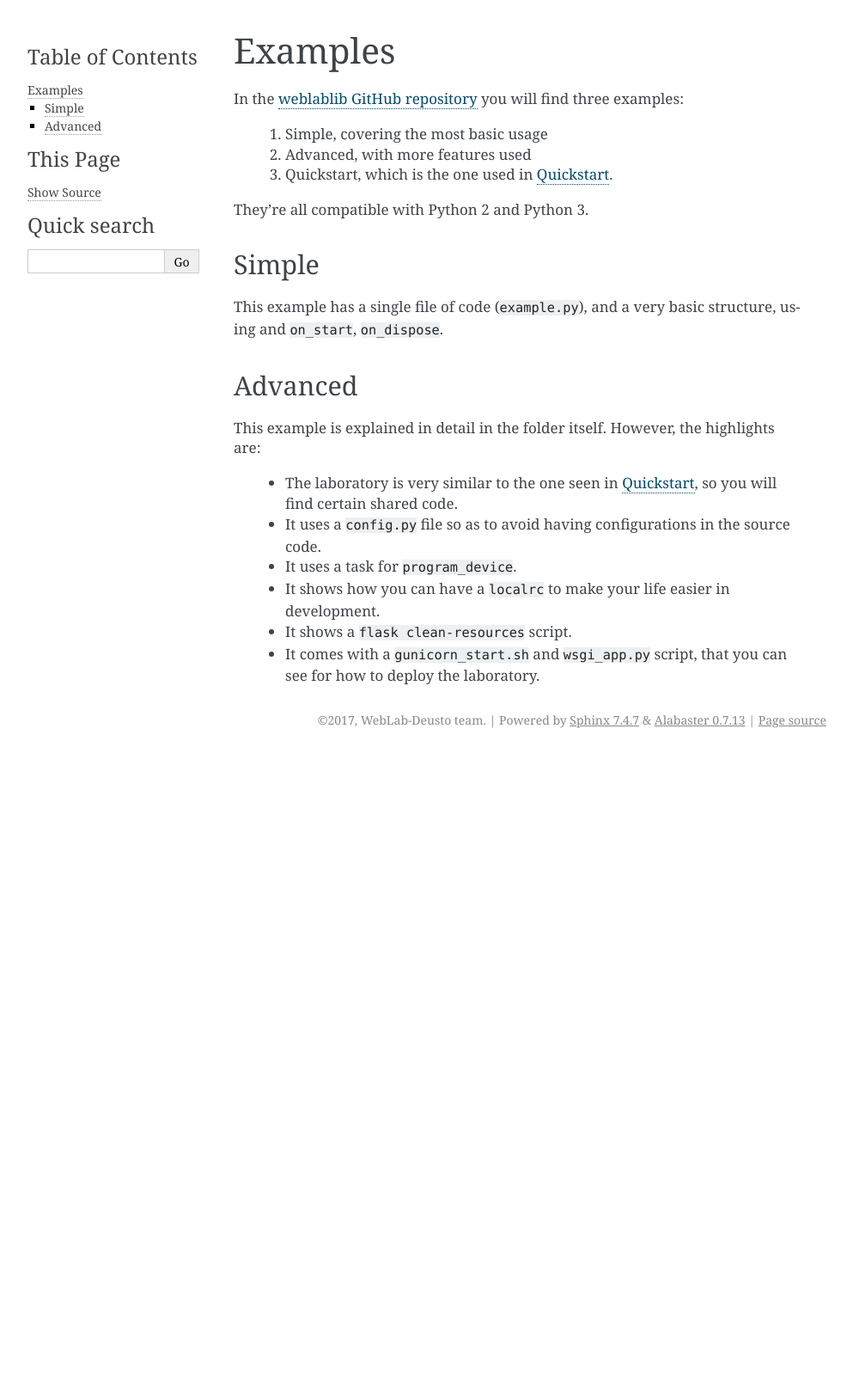
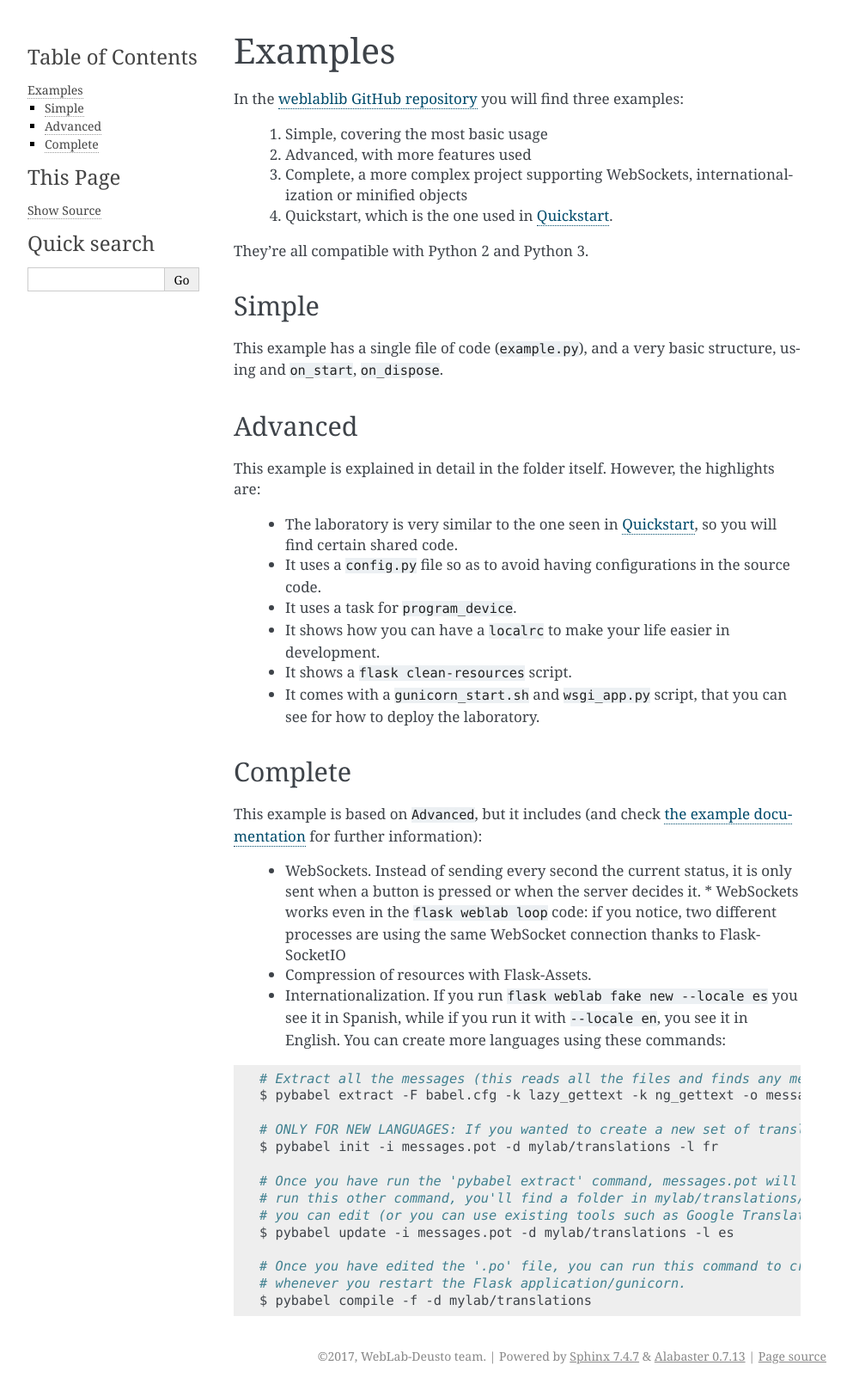
Before and after one commit to weblabdeusto/weblablib, a Sphinx documentation site: the page built from docs/source/examples.rst, in a window 1280 px wide. Shown: the whole page at 86% size, without its empty margins (148-1141 px from the left). Built offline with Sphinx 7.4.7, drawn with Linux system fonts in a browser that asks for light colours; before the commit the page ends 900 px from its top, so only the background shows below that.

Commit message:
Add more documentation and examples

```diff
--- a/docs/source/advanced.rst
+++ b/docs/source/advanced.rst
@@ -111,6 +111,11 @@ of whether all the tasks assigned to the current session have finished or not, a
 user will be assigned until the task is finished. So make sure that your task ends in time
 so as to not consume time of other users, and avoid starting tasks when the
 ``weblab_user.time_left`` is too short.
+
+WebSockets with Flask-SocketIO
+------------------------------
+
+asdf
 
 Multiple laboratories in the same server
 ----------------------------------------
--- a/docs/source/examples.rst
+++ b/docs/source/examples.rst
@@ -7,6 +7,7 @@ In the `weblablib GitHub repository <https://github.com/weblabdeusto/weblablib/t
 
  #. Simple, covering the most basic usage
  #. Advanced, with more features used
+ #. Complete, a more complex project supporting WebSockets, internationalization or minified objects
  #. Quickstart, which is the one used in :ref:`quickstart`.
 
 They're all compatible with Python 2 and Python 3.
@@ -27,3 +28,30 @@ This example is explained in detail in the folder itself. However, the highlight
  * It shows how you can have a ``localrc`` to make your life easier in development.
  * It shows a ``flask clean-resources`` script.
  * It comes with a ``gunicorn_start.sh`` and ``wsgi_app.py`` script, that you can see for how to deploy the laboratory.
+
+Complete
+--------
+
+This example is based on ``Advanced``, but it includes (and check `the example documentation <https://github.com/weblabdeusto/weblablib/tree/master/examples/complete>`_ for further information):
+
+ * WebSockets. Instead of sending every second the current status, it is only sent when a button is pressed or when the server decides it.
+   * WebSockets works even in the ``flask weblab loop`` code: if you notice, two different processes are using the same WebSocket connection thanks to Flask-SocketIO
+ * Compression of resources with Flask-Assets.
+ * Internationalization. If you run ``flask weblab fake new --locale es`` you see it in Spanish, while if you run it with ``--locale en``, you see it in English. You can create more languages using these commands:
+
+.. code-block:: bash
+
+   # Extract all the messages (this reads all the files and finds any message doing gettext() or similar and stores it in messages.pot)
+   $ pybabel extract -F babel.cfg -k lazy_gettext -k ng_gettext -o messages.pot --project complete --version 0.1 .
+
+   # ONLY FOR NEW LANGUAGES: If you wanted to create a new set of translations for French for example, you would need to run this:
+   $ pybabel init -i messages.pot -d mylab/translations -l fr
+
+   # Once you have run the 'pybabel extract' command, messages.pot will be updated, but not each language. Whenever you
+   # run this other command, you'll find a folder in mylab/translations/es/LC_MESSAGES/messages.po, which is a text file
+   # you can edit (or you can use existing tools such as Google Translator Toolkit to edit)
+   $ pybabel update -i messages.pot -d mylab/translations -l es
+
+   # Once you have edited the '.po' file, you can run this command to create a '.mo' file, which is used by Flask automatically
+   # whenever you restart the Flask application/gunicorn.
+   $ pybabel compile -f -d mylab/translations
--- a/test_weblablib.py
+++ b/test_weblablib.py
@@ -210,6 +210,7 @@ class SimpleUnauthenticatedTest(BaseWebLabTest):
             self.assertTrue(weblablib.weblab_user.is_anonymous)
             self.assertFalse(weblablib.weblab_user.active)
             self.assertIsNone(weblablib.weblab_user.locale)
+            self.assertEquals(0, len(weblablib.weblab_user.data))
 
     def test_anonymous_on_active(self):
         with self.app.test_client() as client:
```
Also changed, not shown: README.md (+8 -1 lines), docs/source/changelog.rst (+10 -0 lines), weblablib.py (+14 -6 lines), examples/complete/README.md.
